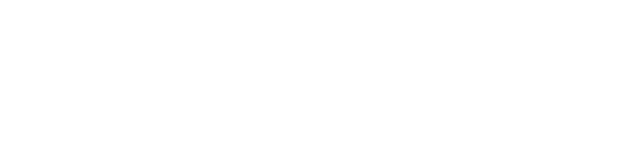
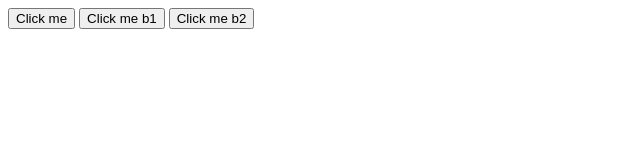
Before and after one commit to nguyenvv2/POLY, a plain HTML site: page WEB1043/Bien/index.html in a window 1280 px wide. Shown: the whole page, without its empty margins (0-640 px from the left). Drawn offline with Linux system fonts and the light colour scheme.

Commit message:
update js

```diff
--- a/WEB1043/Bien/index.html
+++ b/WEB1043/Bien/index.html
@@ -7,6 +7,9 @@
     <title>Document</title>
   </head>
   <body>
-    <script src="./index.js"></script>
+    <button onclick="nhapA('Xin chao so A')">Click me</button>
+    <button onclick="checkButton(1)">Click me b1</button>
+    <button onclick="checkButton(2)">Click me b2</button>
+    <script src="./kienthucjs.js"></script>
   </body>
 </html>
```
Also changed, not shown: WEB1043/Bien/kienthucjs.js (+30 -0 lines).
